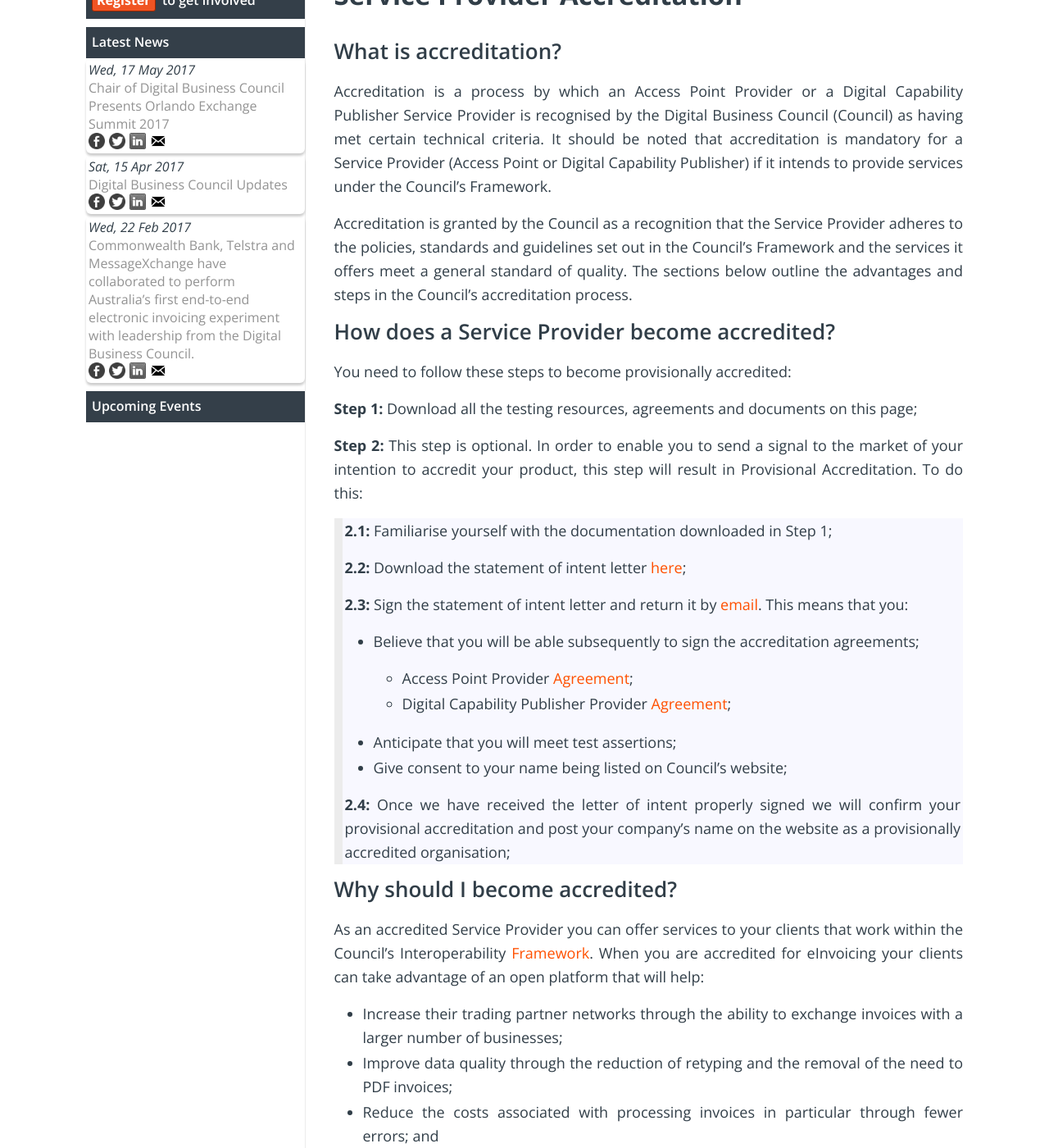
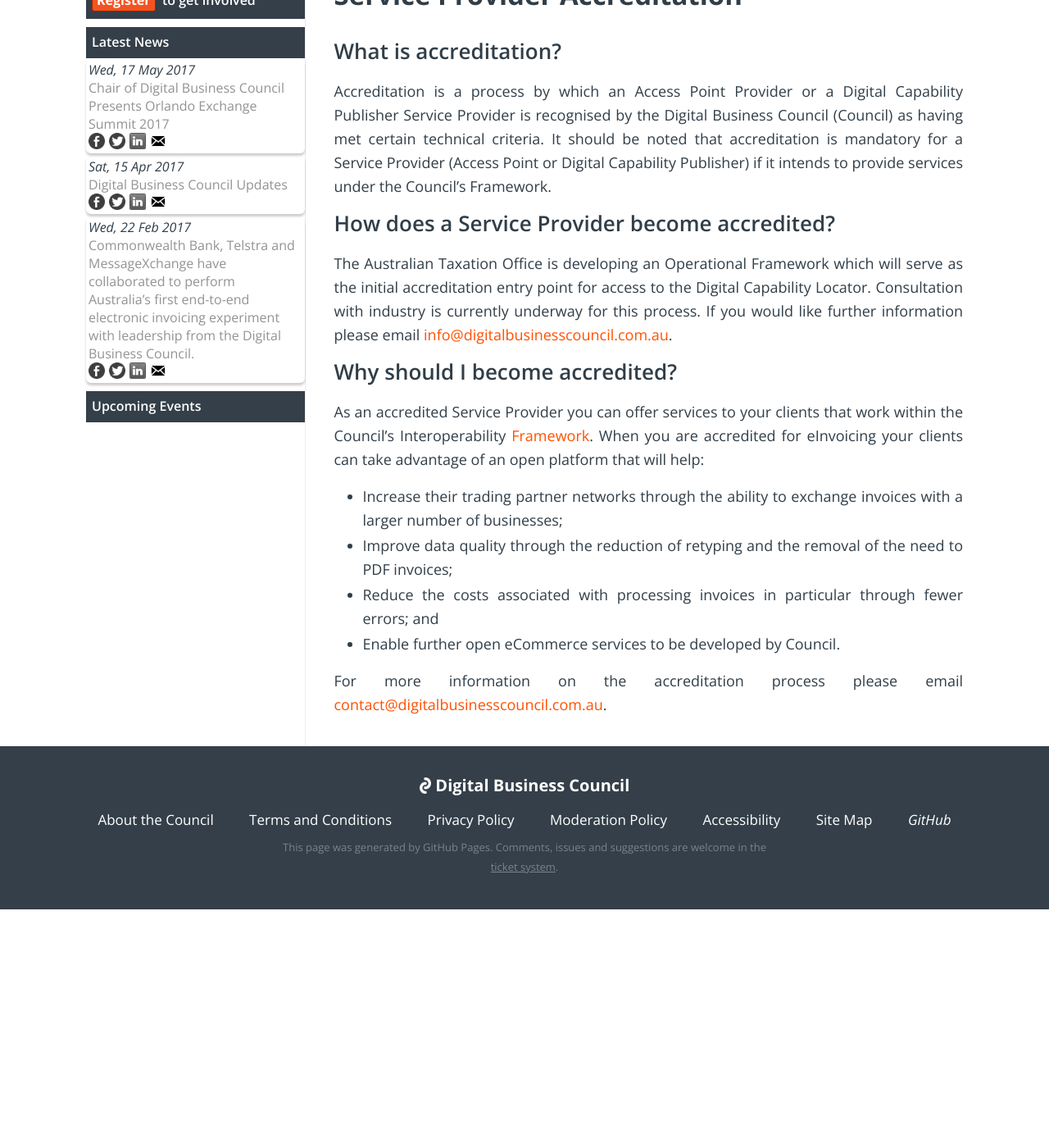
Before and after one commit to Digital-Business-Council/Digital-Business-Council.github.io, a Jekyll site: the page built from pages/service-provider-zone/get-accredited.md, in a window 1280 px wide and 1400 px high, scrolled down 331 px. Shown: the whole window at 82% size. Built offline with Jekyll 4.4.1, drawn with Linux system fonts in a browser that asks for light colours; comment, search, counter and statistics services are not loaded; after the commit the page ends 1440 px from its top, so only the background shows below that.

Commit message:
Update get-accredited.md

```diff
--- a/pages/service-provider-zone/get-accredited.md
+++ b/pages/service-provider-zone/get-accredited.md
@@ -11,32 +11,9 @@
 
 Accreditation is a process by which an Access Point Provider or a Digital Capability Publisher Service Provider is recognised by the Digital Business Council (Council) as having met certain technical criteria. It should be noted that accreditation is mandatory for a Service Provider (Access Point or Digital Capability Publisher) if it intends to provide services under the Council’s Framework.
 
-Accreditation is granted by the Council as a recognition that the Service Provider adheres to the policies, standards and guidelines set out in the Council’s Framework and the services it offers meet a general standard of quality. The sections below outline the advantages and steps in the Council’s accreditation process.
-
 ## How does a Service Provider become accredited?
 
-You need to follow these steps to become provisionally accredited:
-
-**Step 1:** Download all the testing resources, agreements and documents on this page;
-
-**Step 2:** This step is optional. In order to enable you to send a signal to the market of your intention to accredit your product, this step will result in Provisional Accreditation. To do this:
-
-> **2.1:** Familiarise yourself with the documentation downloaded in Step 1;
->
-> **2.2:** Download the statement of intent letter [here]({{site.url | absolute}}/assets/Letter_of_Intent_-_Provisional_Accreditation.docx);
->
-> **2.3:** Sign the statement of intent letter and return it by [email](Mailto:contact@digitalbusinesscouncil.com.au). This means that you:
->
-> + Believe that you will be able subsequently to sign the accreditation agreements;
->
->   + Access Point Provider [Agreement]({{site.url | absolute}}/assets/Access_Point_Provider_Agreement_v1.0.pdf);
->
->   + Digital Capability Publisher Provider [Agreement]({{site.url | absolute}}/assets/Digital_Capability_Publisher_Provider_Agreement_v1.0.pdf);
-> + Anticipate that you will meet test assertions;
-> + Give consent to your name being listed on Council’s website;
->
-> **2.4:** Once we have received the letter of intent properly signed we will confirm your provisional accreditation and post your company’s name on the website as a provisionally accredited organisation;
-
+The Australian Taxation Office is developing an Operational Framework which will serve as the initial accreditation entry point for access to the Digital Capability Locator. Consultation with industry is currently underway for this process. If you would like further information please email [info@digitalbusinesscouncil.com.au](mailto:info@digitalbusinesscouncil.co.au).
 
 ## Why should I become accredited?
 
```
